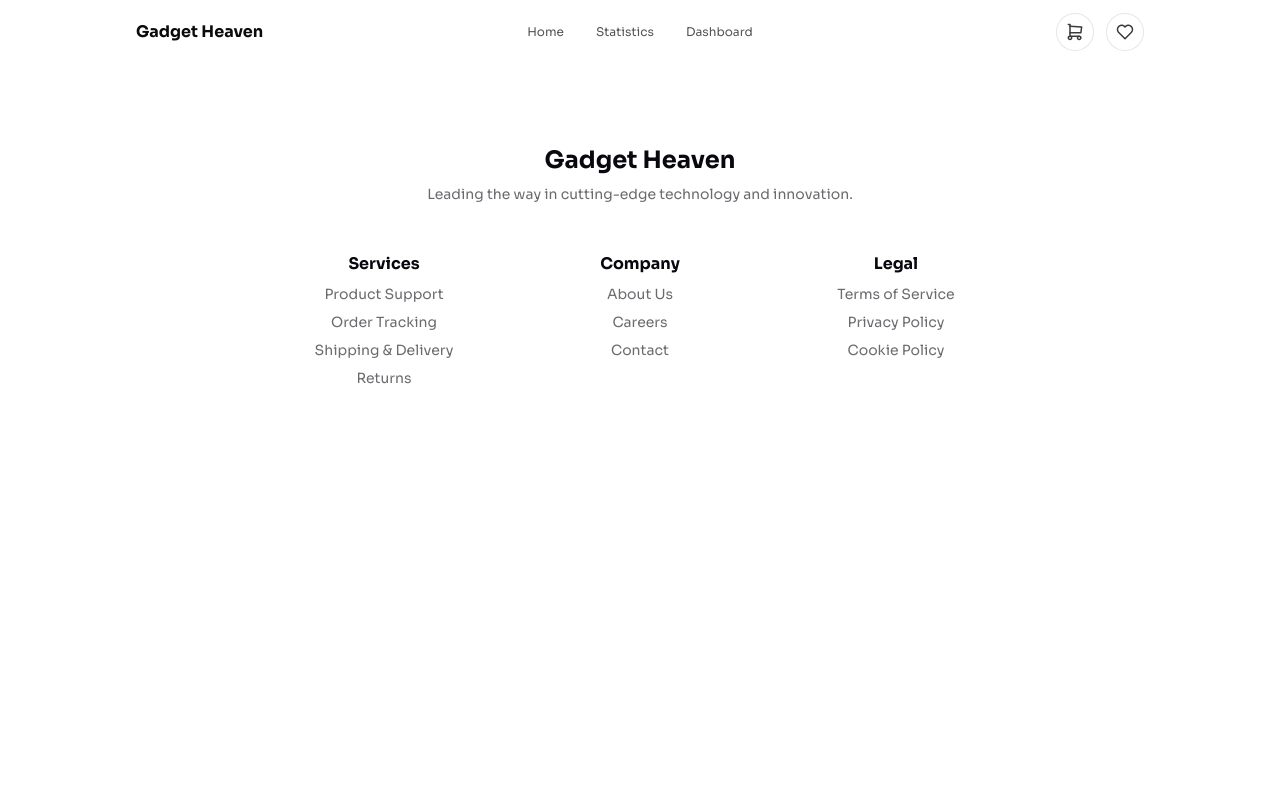
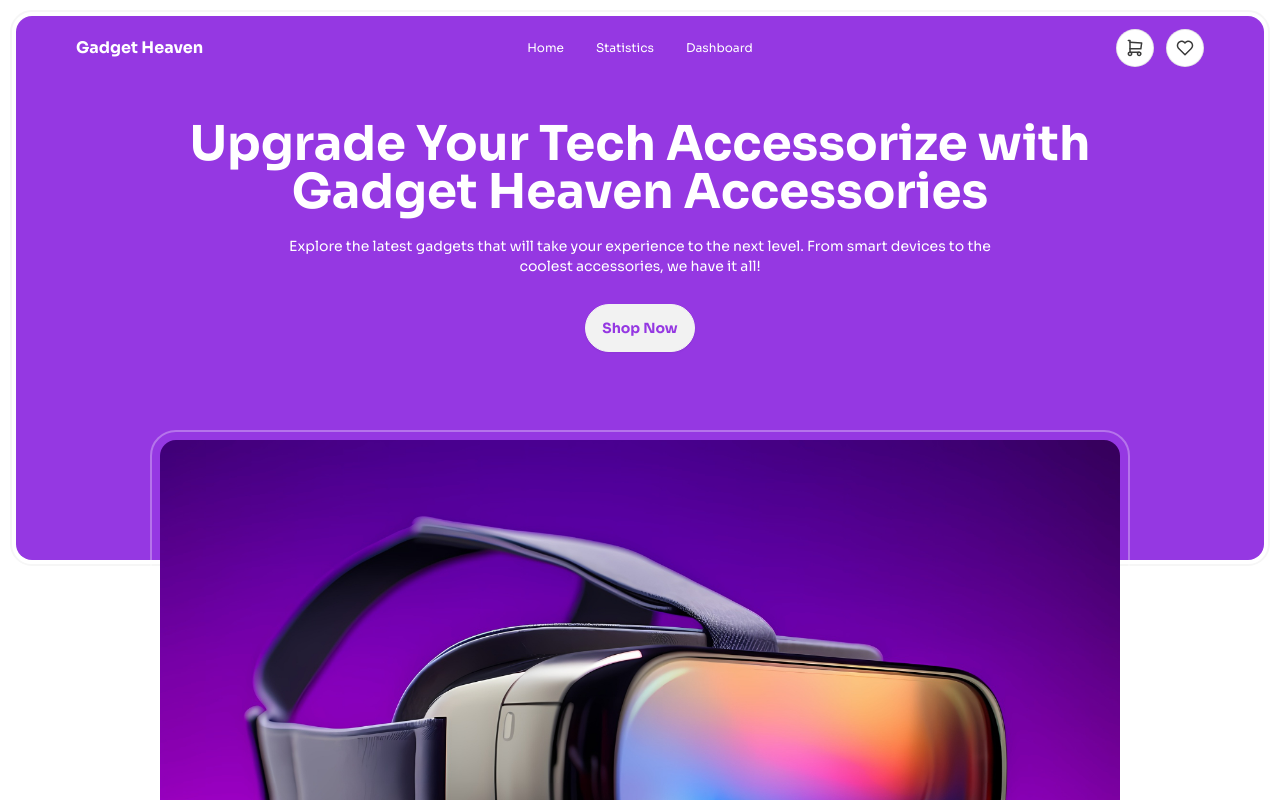
Before and after one commit to programming-hero-web-course-4/b10a8-gadget-heaven-MohammadSajjadHossain9648, a React (Vite) app: page / in a window 1280 px wide. Shown: the top 800 px of the page. Built offline with nearby package versions, Linux system fonts and the light colour scheme.

Commit message:
Add responsive header design for homepage in Header component

```diff
--- /dev/null
+++ b/src/components/Header/Header.jsx
@@ -0,0 +1,29 @@
+import React from 'react';
+import bannerLogo from '../../assets/banner.jpg';
+
+const Header = ({children}) => {
+    return (
+        <div>
+            <div className="relative mx-4 mt-4 mb-72 pb-48 lg:pb-52 bg-purple_color outline outline-2 outline-shade_white_color2 outline-offset-4 rounded-2xl">
+
+                {/* navbar section */}
+                {children}
+
+                {/* middle section */}
+                <div className="text-white_color text-center sm:w-11/12 md:w-5/6 lg:w-3/4 mx-auto mt-10">
+                    <h1 className="text-5xl font-bold">Upgrade Your Tech Accessorize with Gadget Heaven Accessories</h1>
+                    <p className="text-sm mt-5 mb-7 sm:w-11/12 md:w-3/4 mx-auto">
+                        Explore the latest gadgets that will take your experience to the next level. From smart devices to the coolest accessories, we have it all!
+                    </p>
+                    <button className="btn font-bold text-purple_color rounded-full">Shop Now</button>
+                </div>
+            </div>
+
+            <div className="absolute sm:-bottom-72 md:-bottom-72 lg:-bottom-60 sm:left-20 md:left-20 lg:left-40 h-3/4 sm:w-4/5 md:w-5/6 lg:w-3/4 outline outline-2 outline-shade_white_color1 outline-offset-8 rounded-2xl">
+                <img className="h-full w-full rounded-2xl" src={bannerLogo} alt="banner logo image" />
+            </div>
+        </div>
+    );
+};
+
+export default Header;
--- a/src/components/Home/Home.jsx
+++ b/src/components/Home/Home.jsx
@@ -1,13 +1,26 @@
 import React from 'react';
 import Footer from '../Footer/Footer';
-import { useLocation } from 'react-router-dom';
+import { Outlet, useLocation } from 'react-router-dom';
 import Navbar from '../Navbar/Navbar';
+import Header from '../Header/Header';
 
 const Home = () => {
+    const location = useLocation();
+    const isHomePage = (location.pathname === '/');
+
     return (
         <div className="text-black_color font_sora">
             {/* header section */}
-            <Navbar></Navbar>
+            {
+                isHomePage ?
+                (<Header>
+                    <Navbar></Navbar>
+                </Header>) :
+                (<Navbar></Navbar>)
+            }
+
+            {/* content section */}
+            <Outlet></Outlet>
 
             {/* footer section */}
             <Footer></Footer>
--- a/src/components/Navbar/Navbar.jsx
+++ b/src/components/Navbar/Navbar.jsx
@@ -2,11 +2,15 @@ import { GiHamburgerMenu } from "react-icons/gi";
 import { Link, NavLink } from "react-router-dom";
 import cart from '../../assets/cart.svg';
 import wishlist from '../../assets/wishlist.svg';
+import { useLocation } from 'react-router-dom';
 
 
 const Navbar = () => {
+    const location = useLocation();
+    const isHomePage = (location.pathname === '/');
+
     return (
-    <div className="navbar sm:w-11/12 md:w-4/5 mx-auto">
+        <div className={`${isHomePage ? "navbar w-11/12 mx-auto" : "navbar sm:w-11/12 md:w-4/5 mx-auto"}`}>
             <div className="navbar-start">
                 <div className="dropdown">
                     <div tabIndex={0} role="button" className="btn btn-ghost md:hidden">
@@ -14,18 +18,18 @@ const Navbar = () => {
                     </div>
                     <ul tabIndex={0} className="menu menu-sm dropdown-content rounded-box z-[1] mt-3 w-52 px-4 space-y-4"
                     >
-                    <NavLink to={'/'} className="text-xs text-Shade_black_color_1">Home</NavLink>
-                    <NavLink to={'/Statistics'} className="text-xs text-Shade_black_color_1">Statistics</NavLink>
-                    <NavLink to={'/Dashboard'} className="text-xs text-Shade_black_color_1">Dashboard</NavLink>
+                        <NavLink to={'/'} className={`${isHomePage ? "text-xs text-white_color" : "text-xs text-Shade_black_color_1"}`}>Home</NavLink>
+                        <NavLink to={'/Statistics'} className={`${isHomePage ? "text-xs text-white_color" : "text-xs text-Shade_black_color_1"}`}>Statistics</NavLink>
+                        <NavLink to={'/Dashboard'} className={`${isHomePage ? "text-xs text-white_color" : "text-xs text-Shade_black_color_1"}`}>Dashboard</NavLink>
                     </ul>
                 </div>
-            <h1 className="font-bold">Gadget Heaven</h1>
+                <h1 className={`${isHomePage ? "text-white_color font-bold" : "font-bold"}`}>Gadget Heaven</h1>
             </div>
             <div className="navbar-center hidden md:flex">
                 <ul className="menu menu-horizontal space-x-8">
-                <NavLink to={'/'} className="text-xs text-Shade_black_color_1">Home</NavLink>
-                <NavLink to={'/Statistics'} className="text-xs text-Shade_black_color_1">Statistics</NavLink>
-                <NavLink to={'/Dashboard'} className="text-xs text-Shade_black_color_1">Dashboard</NavLink>
+                    <NavLink to={'/'} className={`${isHomePage ? "text-xs text-white_color" : "text-xs text-Shade_black_color_1"}`}>Home</NavLink>
+                    <NavLink to={'/Statistics'} className={`${isHomePage ? "text-xs text-white_color active:text-purple_color" : "text-xs text-Shade_black_color_1 active:text-purple_color"}`}>Statistics</NavLink>
+                    <NavLink to={'/Dashboard'} className={`${isHomePage ? "text-xs text-white_color active:text-purple_color" : "text-xs text-Shade_black_color_1 active:text-purple_color"}`}>Dashboard</NavLink>
                 </ul>
             </div>
             <div className="navbar-end">
```
Lines whose indentation alone changed are shown as unchanged.
